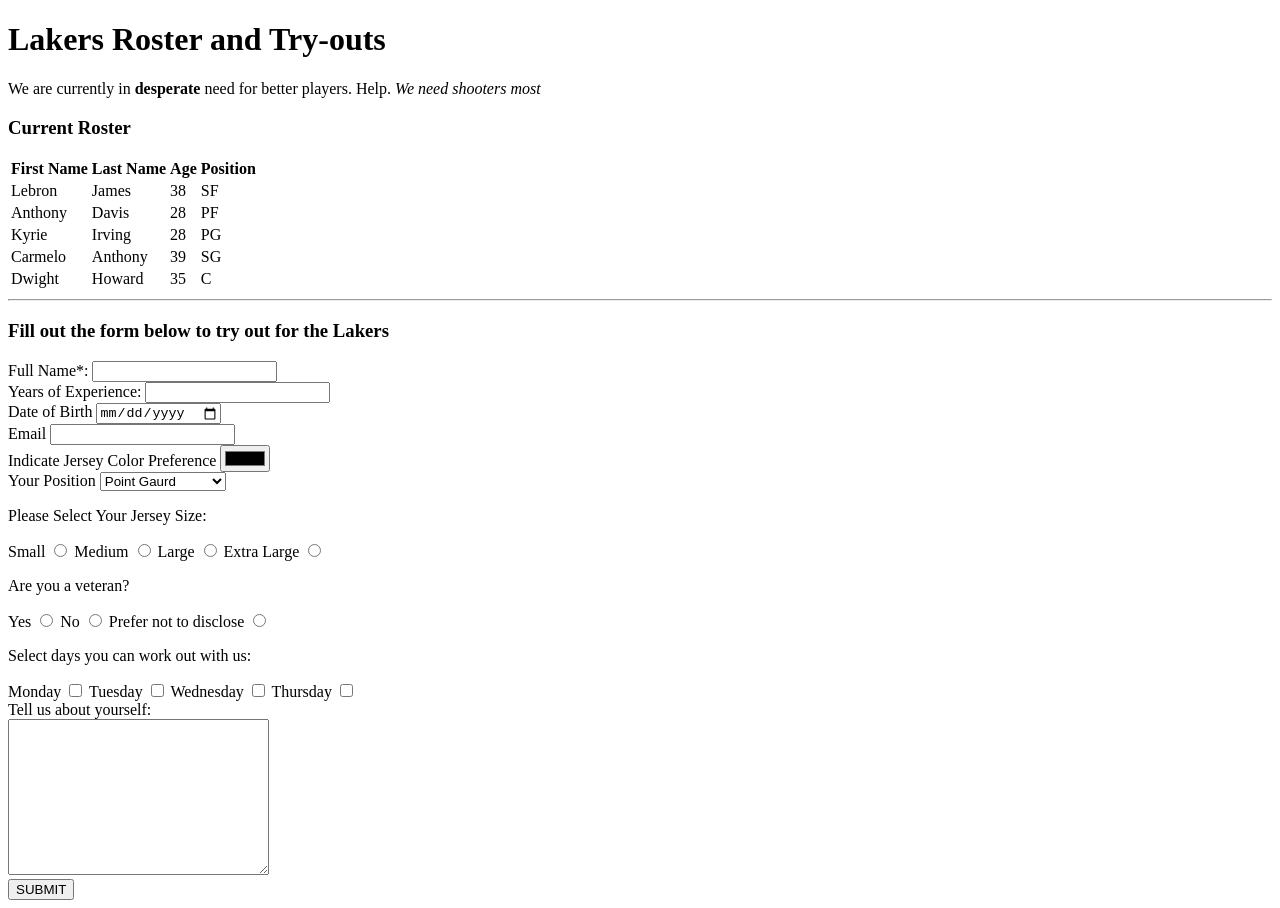
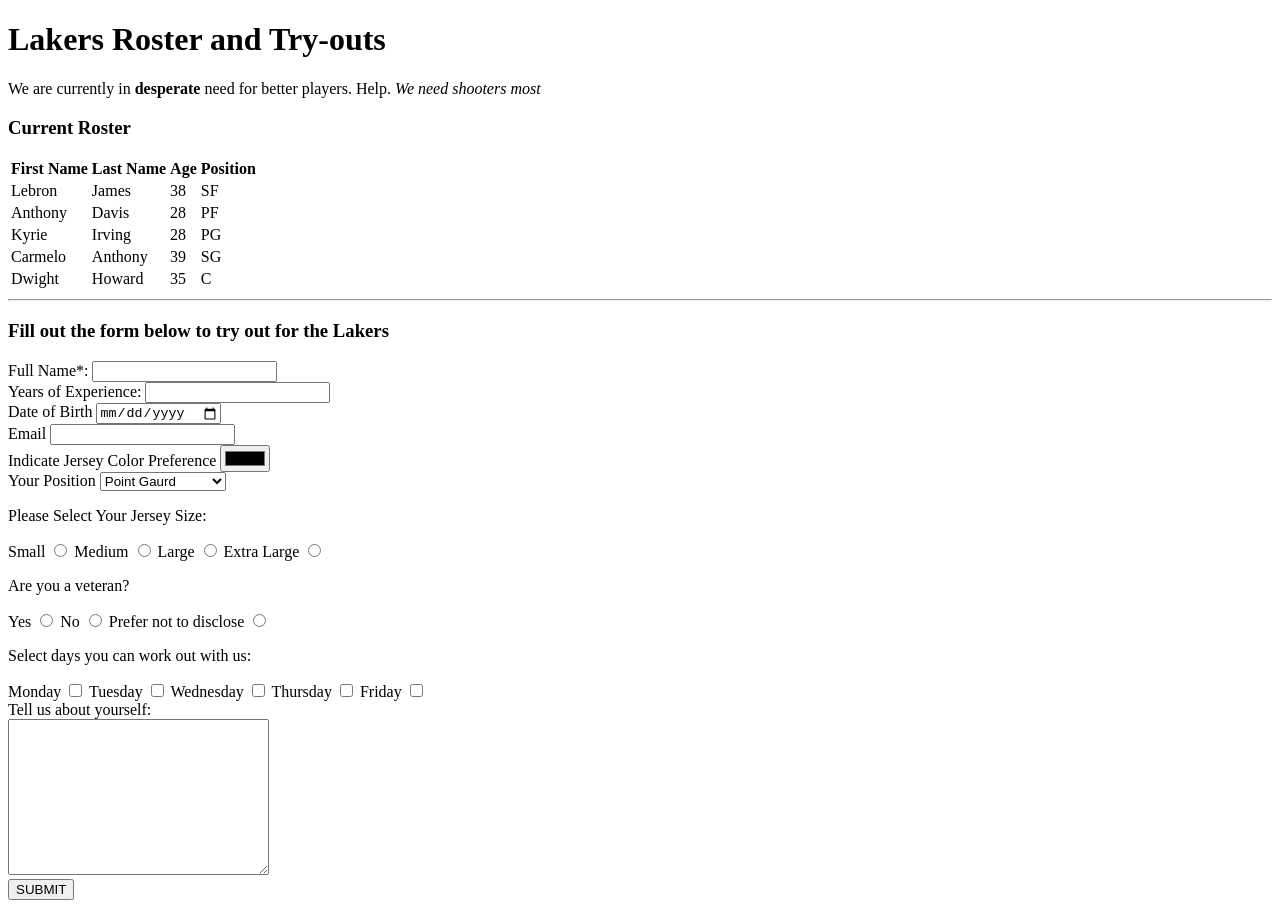
Before and after one commit to ryancupp/webFundamentalsAugust, a plain HTML site: page 01-html/basketballTeamAndForm/index.html in a window 1280 px wide. Drawn offline with Linux system fonts and the light colour scheme.

Commit message:
added friday and css

```diff
--- a/01-html/basketballTeamAndForm/index.html
+++ b/01-html/basketballTeamAndForm/index.html
@@ -115,6 +115,8 @@
                 <input type="checkbox" name="avail" id="">
                 <label for="">Thursday</label>
                 <input type="checkbox" name="avail" id="">
+                <label for="">Friday</label>
+                <input type="checkbox" name="avail" id="">
             </div>
             <div>
                 <label for="">Tell us about yourself:</label>
```
Also changed, not shown: 01-html/basketballTeamAndForm/test.css (added).
